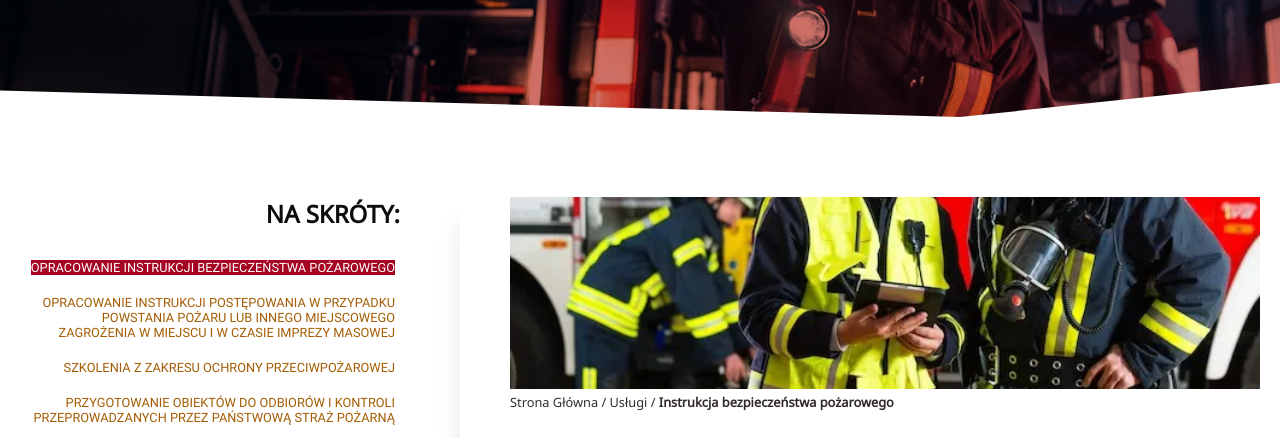
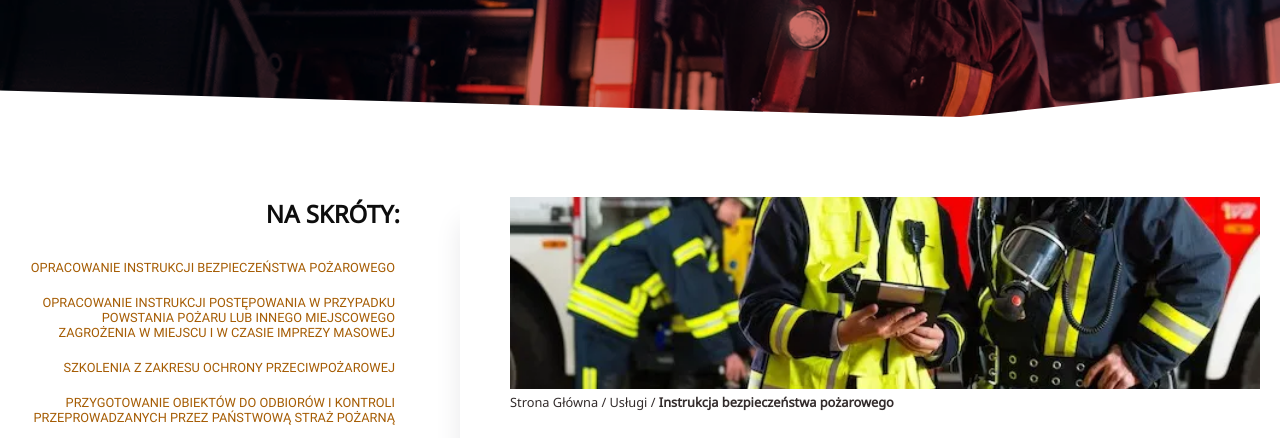
Before and after one commit to JerryWski/Fireman, an Astro site: page /uslugi/instrukcja-bezpieczenstwa-pozarowego in a window 1280 px wide. Shown: the part 349-787 px from the top of the page. Built offline with nearby package versions, Linux system fonts and the light colour scheme; Astro itself is replaced by a stand-in of ours.

Commit message:
testing path

```diff
--- a/src/components/SharedComponents/SidebarList.astro
+++ b/src/components/SharedComponents/SidebarList.astro
@@ -1,5 +1,7 @@
 ---
 const currentPath = Astro.url.pathname;
+// const {pathname} = Astro.url
+// console.log(pathname);
 ---
 
 <aside class='sidebar-section'>
@@ -8,7 +10,7 @@ const currentPath = Astro.url.pathname;
     <ul class='sidebar-lists'>
       <li class='sidebar-item'>
         <a
-          class={currentPath === '/uslugi/instrukcja-bezpieczenstwa-pozarowego'
+          class={currentPath.split('/')[1] === 'uslugi/instrukcja-bezpieczenstwa-pozarowego'
             ? 'sidebar-link-active'
             : 'sidebar-link'}
           href='/uslugi/instrukcja-bezpieczenstwa-pozarowego'
@@ -173,11 +175,11 @@ const currentPath = Astro.url.pathname;
   .sidebar-link {
     color: var(--base-gold);
   }
-  .sidebar-link-active {
+  /* .sidebar-link-active {
     background-color: var(--base-red);
     line-height: normal;
     color: var(--base-wh);
-  }
+  } */
   @media (min-width: 900px) {
     .sidebar-item {
       text-align: right;
```
